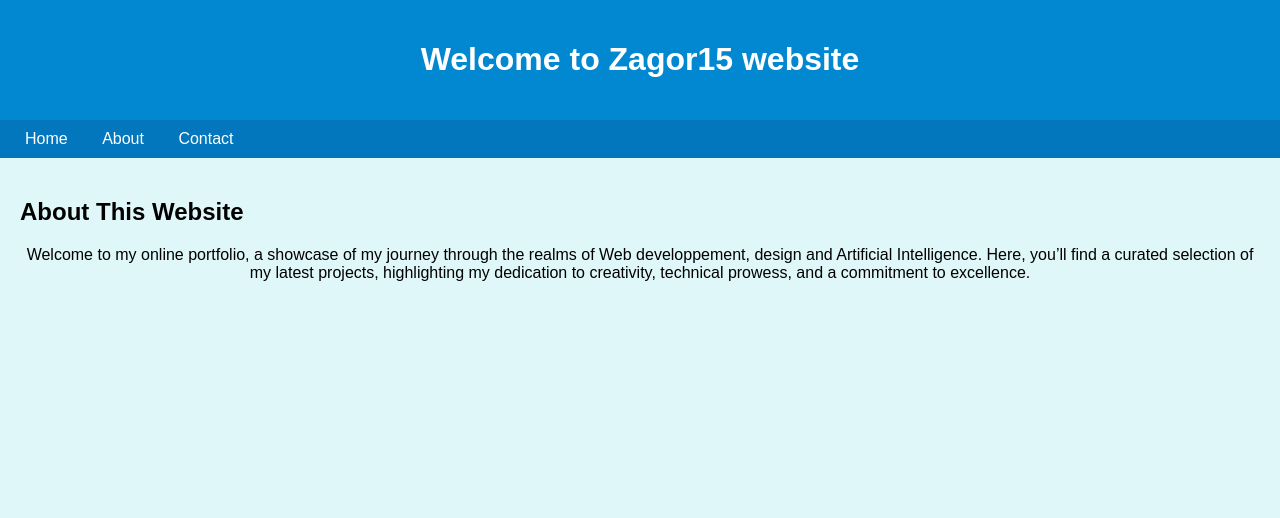
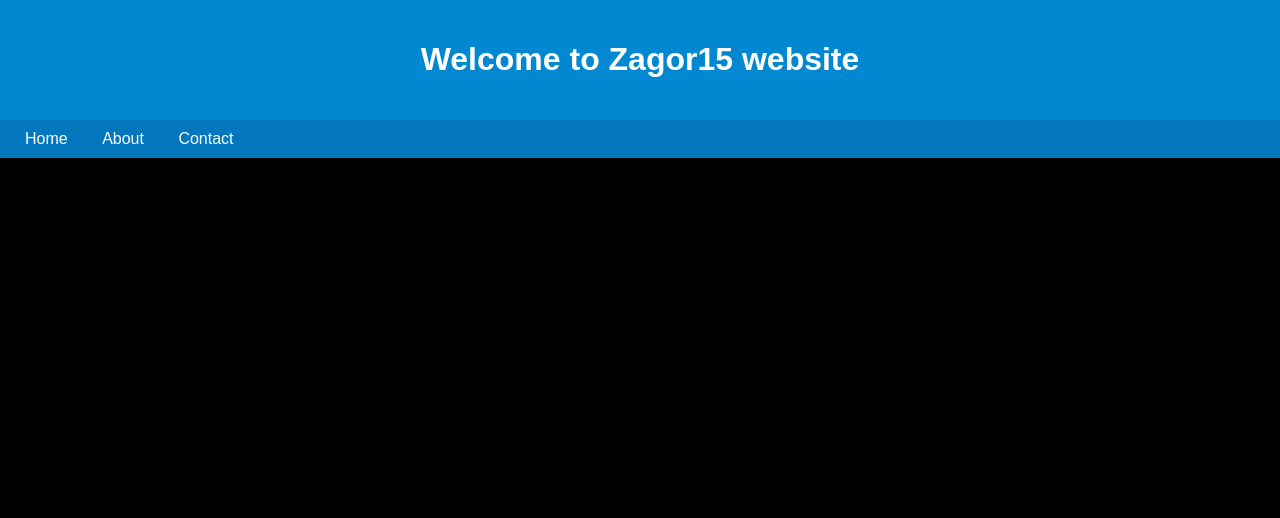
Before and after one commit to Zagor15/Zagor15.github.io, a PHP site: page / in a window 1280 px wide. Shown: the top 518 px of the page. Run offline with PHP 8.4, Linux system fonts and the light colour scheme.

Commit message:
Update styles.css

```diff
--- a/styles.css
+++ b/styles.css
@@ -1,6 +1,6 @@
 /* General styles for the entire page */
 body {
-    background-color: #e0f7fa; /* Light blue background */
+    background-color: #000000; /* Light blue background */
     color: #000000; /* black*/
     font-family: Arial, sans-serif;
     margin: 0;
```
